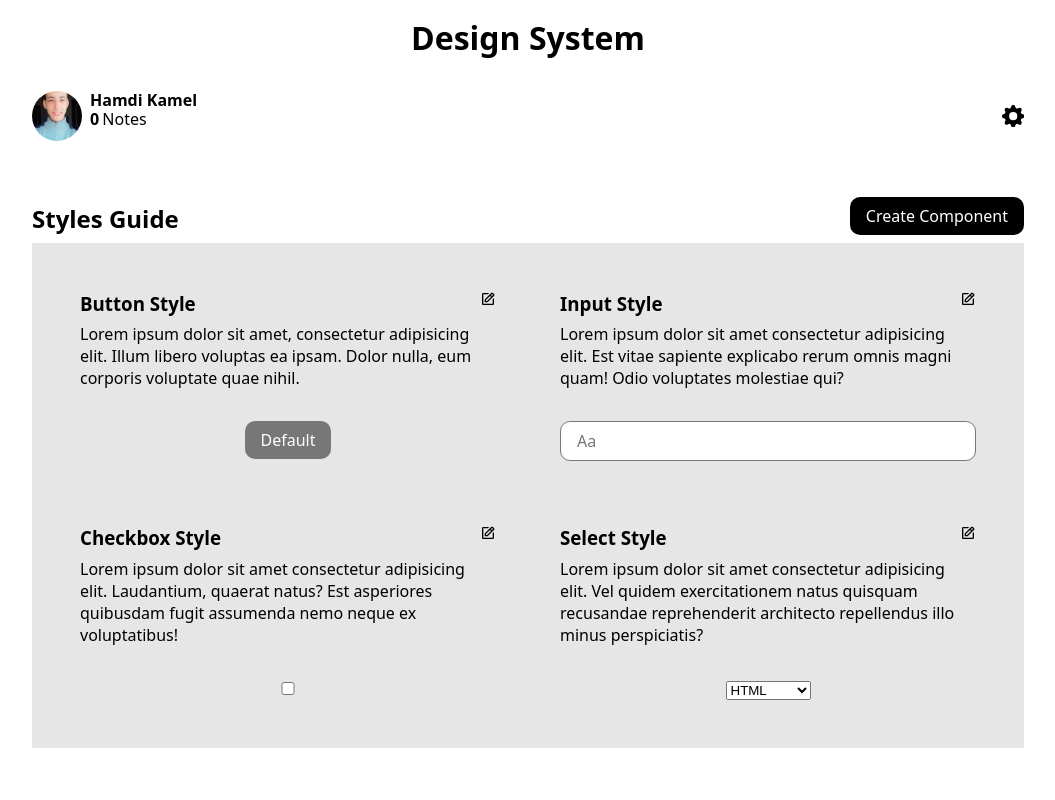
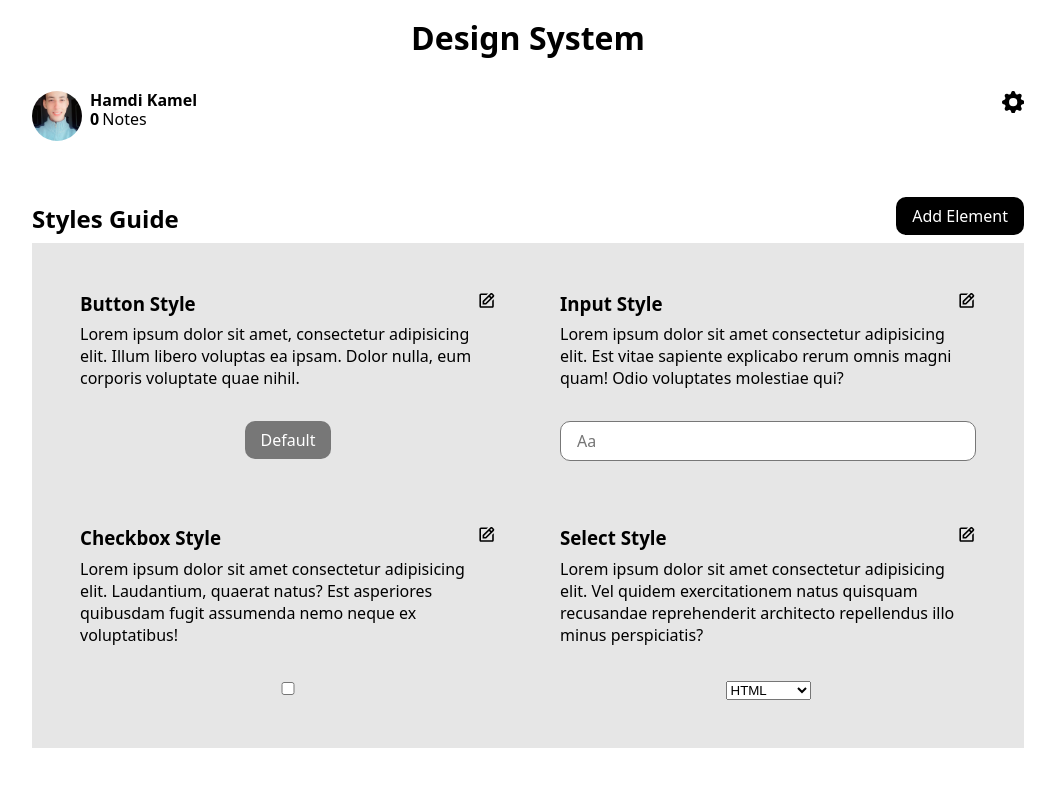
Before and after one commit to hamdi4-beep/design-system, a React (Vite) app: page / in a window 1280 px wide. Shown: the top 800 px of the page, without its empty margins (112-1167 px from the left). Built offline with nearby package versions, Linux system fonts and the light colour scheme.

Commit message:
improved structure and readiblity

```diff
--- a/src/App.tsx
+++ b/src/App.tsx
@@ -1,7 +1,7 @@
 import * as React from 'react';
-import Footer from './components/Footer';
 import Header from './components/Header';
 import Main from './components/Main';
+import Footer from './components/Footer';
 import { StateContext } from './context/StateContext';
 import './sass/index.scss';
 
@@ -9,14 +9,13 @@ function App() {
   const [bg, setBg] = React.useState('')
 
   React.useEffect(() => {
-    const body = document.querySelector('body') as HTMLBodyElement
+    const body = document.body as HTMLBodyElement
     body.style.backgroundImage = `url(${bg})`
   }, [bg])
 
   return (
     <React.Fragment>
       <div className={bg ? 'App layer' : 'App'}>
-        <h1>Design System</h1>
         <Header />
 
         <StateContext.Provider value={{bg, setBg}}>
--- a/src/components/Header.tsx
+++ b/src/components/Header.tsx
@@ -1,7 +1,11 @@
 import { BsFillGearFill } from 'react-icons/bs'
+
 function Header() {
     return (
-        <header className='space-between'>
+        <header>
+            <h1>Design System</h1>
+
+            <div className="space-between">
                 <div className="user">
                     <div className="user-img">
                         <img src='./assets/user.jpg' alt='' />
@@ -18,6 +22,7 @@ function Header() {
                 </div>
 
                 <BsFillGearFill style={{fontSize: '1.4rem'}} />
+            </div>
         </header>
     )
 }
--- a/src/components/Main.tsx
+++ b/src/components/Main.tsx
@@ -10,7 +10,7 @@ function Main() {
         'Components Guide'
     ]
 
-    const children = [
+    const components = [
         <StylesGuide />,
         <AssetsGuide />,
         <ComponentsGuide />
@@ -18,13 +18,11 @@ function Main() {
 
     return (
         <main>
-            <div className="content">
-                {titles.map((title, i) => (
-                    <Section title={title} key={i}>
-                        {children[i]}
-                    </Section>
-                ))}
-            </div>
+            {titles.map((title, i) => (
+                <Section title={title} key={i}>
+                    {components[i]}
+                </Section>
+            ))}
         </main>
     )
 }
--- a/src/components/Section.tsx
+++ b/src/components/Section.tsx
@@ -1,14 +1,19 @@
 import * as React from 'react'
 import { StateContext } from '../context/StateContext'
+
+type Props = {
+    title: string
+    children: JSX.Element
+}
 
 function Section({
     title,
     children
-}: {
-    title: string
-    children: JSX.Element
-}) {
+}: Props) {
     const { setBg } = React.useContext(StateContext)
+    const { type } = children
+
+    let ctaElement: JSX.Element
 
     const handleChange: React.ChangeEventHandler<HTMLInputElement> = ({ target }) => {
         const input = target as HTMLInputElement
@@ -16,13 +21,28 @@ function Section({
         input.value = ''
     }
 
+    switch (type.name) {
+        case 'StylesGuide':
+            ctaElement = <button className='cta-btn'>Add Element</button>
+            break
+
+        case 'AssetsGuide':
+            ctaElement = <input type='text' placeholder='Search URL...' onChange={handleChange} style={{borderRadius:'50px'}} />
+            break
+
+        case 'ComponentsGuide':
+            ctaElement = <button className="cta-btn">Create Component</button>
+            break
+
+        default:
+            throw Error('Unrecognized type!')
+    }
+
     return (
         <section>
             <div className="section-header space-between">
                 <h2>{title}</h2>
-                {title === 'Assets Guide' ? (
-                    <input type='text' placeholder='Search URL...' onChange={handleChange} style={{borderRadius:'50px'}} />
-                ) : (<button className='cta-btn'>Create Component</button>)}
+                {ctaElement}
             </div>
 
             {children}
--- a/src/components/StylesGuide.tsx
+++ b/src/components/StylesGuide.tsx
@@ -1,12 +1,14 @@
 import { BiEdit } from 'react-icons/bi'
 
 function StylesGuide() {
+    const iconSize = '1.2rem'
+
     return (
         <div className="section-guide">
             <div className="buttons-section">
                 <div className="space-between">
                     <h3>Button Style</h3>
-                    <BiEdit />
+                    <BiEdit fontSize={iconSize} />
                 </div>
 
                 <p>Lorem ipsum dolor sit amet, consectetur adipisicing elit. Illum libero voluptas ea ipsam. Dolor nulla, eum corporis voluptate quae nihil.</p>
@@ -19,7 +21,7 @@ function StylesGuide() {
             <div className="input-section">
                 <div className="space-between">
                     <h3>Input Style</h3>
-                    <BiEdit />
+                    <BiEdit fontSize={iconSize}/>
                 </div>
 
                 <p>Lorem ipsum dolor sit amet consectetur adipisicing elit. Est vitae sapiente explicabo rerum omnis magni quam! Odio voluptates molestiae qui?</p>
@@ -32,7 +34,7 @@ function StylesGuide() {
             <div className="checkbox-section">
                 <div className="space-between">
                     <h3>Checkbox Style</h3>
-                    <BiEdit />
+                    <BiEdit fontSize={iconSize} />
                 </div>
 
                 <p>Lorem ipsum dolor sit amet consectetur adipisicing elit. Laudantium, quaerat natus? Est asperiores quibusdam fugit assumenda nemo neque ex voluptatibus!</p>
@@ -45,7 +47,7 @@ function StylesGuide() {
             <div className="select-section">
                 <div className="space-between">
                     <h3>Select Style</h3>
-                    <BiEdit />
+                    <BiEdit fontSize={iconSize} />
                 </div>
 
                 <p>Lorem ipsum dolor sit amet consectetur adipisicing elit. Vel quidem exercitationem natus quisquam recusandae reprehenderit architecto repellendus illo minus perspiciatis?</p>
```
Also changed, not shown: 1 other file (tests, documents, lock files or other folders). Lines whose indentation alone changed are shown as unchanged.
